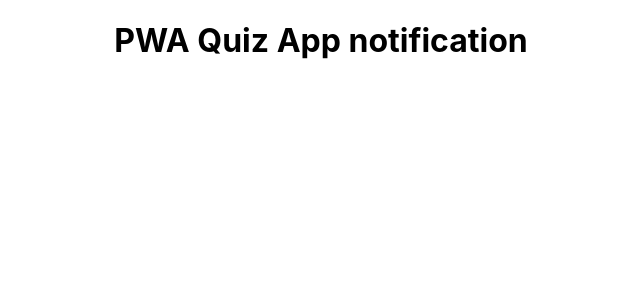
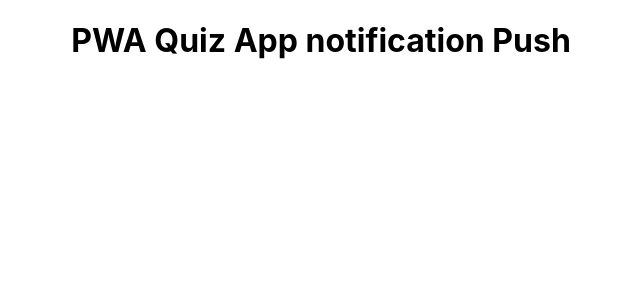
Before and after one commit to Amanymous/Quiz-App-with-React-TypeScript-it-should-be-a-Progressive-Web-App-PWA-with-Offline-Capability-and-, a React (Create React App) app: page / in a window 1280 px wide. Shown: the top 300 px of the page, without its empty margins (319-959 px from the left). Built offline with nearby package versions, Linux system fonts and the light colour scheme.

Commit message:
surge and CI/CD deployment completed...

```diff
--- a/src/App.tsx
+++ b/src/App.tsx
@@ -5,7 +5,7 @@ import './App.css';
 function App() {
   return (
     <div className="App">
-      <h1>PWA Quiz App notification</h1>
+      <h1>PWA Quiz App notification Push</h1>
     </div>
   );
 }
```
Also changed, not shown: 1 other file (tests, documents, lock files or other folders).
